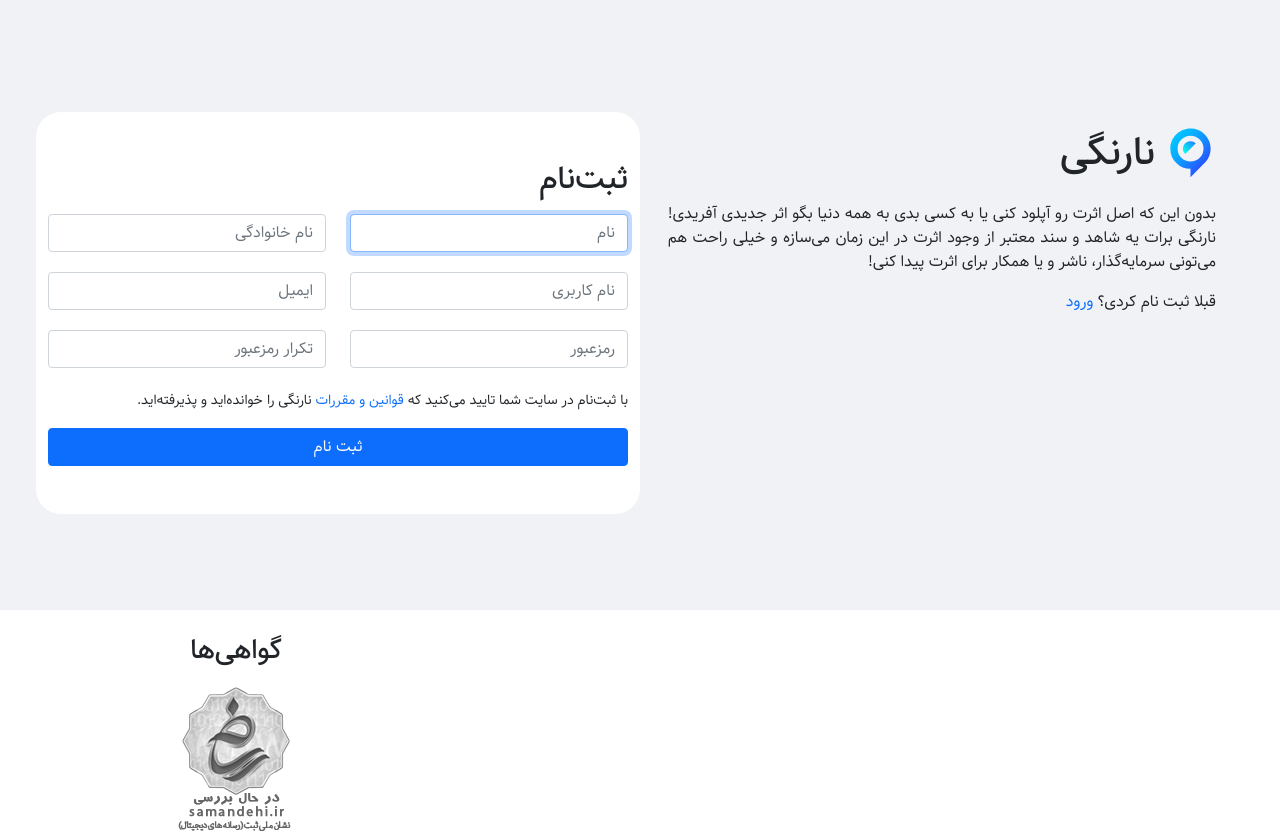
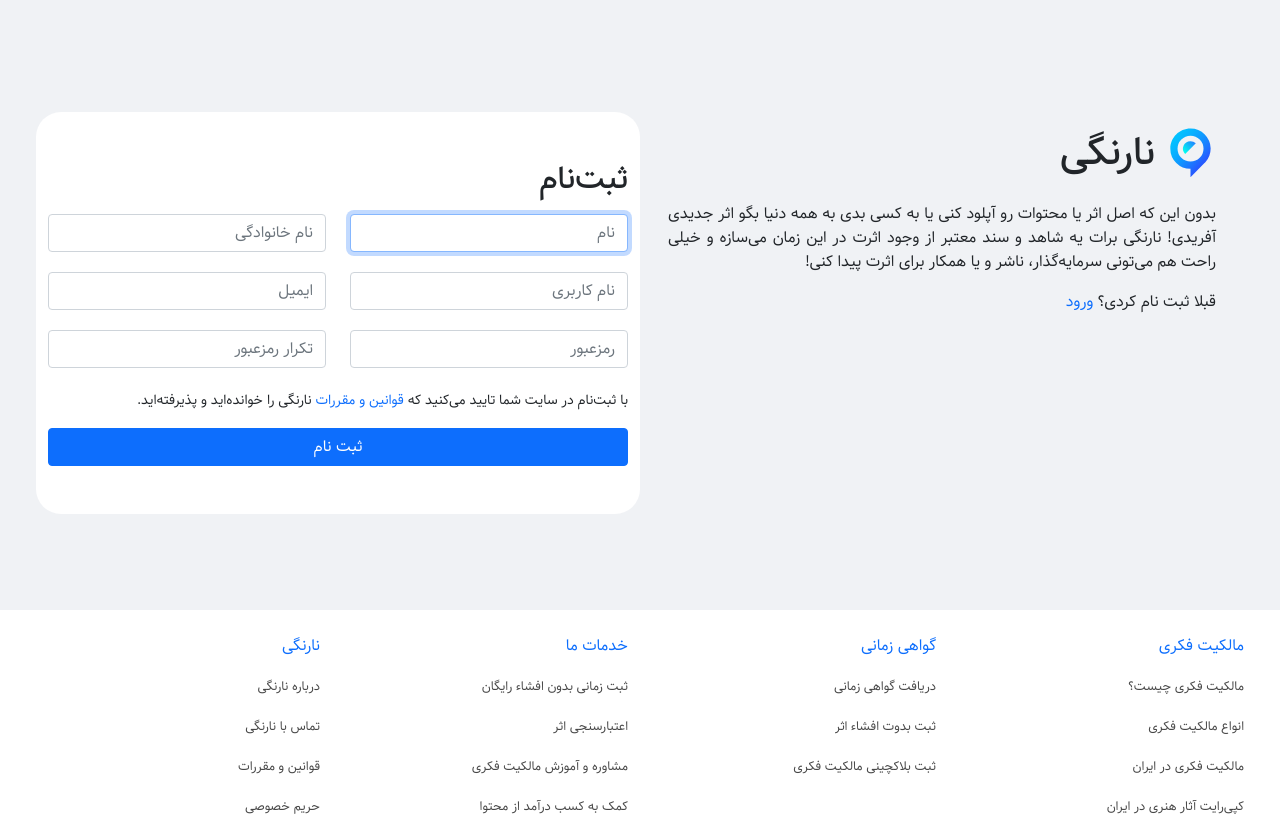
Before and after one commit to sopaidar/inonet, a Django app: page / in a window 1280 px wide. Shown: the top 831 px of the page. Run offline with Django 3.2, Linux system fonts and the light colour scheme; some libraries are stand-ins or nearby versions.

Commit message:
landing page

```diff
--- a/inonet/static/css/project.css
+++ b/inonet/static/css/project.css
@@ -18,10 +18,28 @@ body {
   -o-background-size: cover;
   background-size: cover;
   min-height: 110vh;
-
 }
 .footer {
   background-color: white;
+}
+.llink {
+  background: linear-gradient(
+    to right,
+    rgb(70, 70, 70) 50%,
+    #0d6efd 50%,
+    #0d6efd
+  );
+  background-clip: text;
+  -webkit-background-clip: text;
+  -webkit-text-fill-color: transparent;
+  background-size: 200% 100%;
+  background-position: left;
+  font-size: small;
+  transition: background-position 500ms ease;
+
+}
+.llink:hover {
+  background-position: right;
 }
 @media (max-width: 567px) {
   .page-app {
--- a/inonet/templates/base.html
+++ b/inonet/templates/base.html
@@ -522,7 +522,62 @@
         </div>
     </div>
 
+{% if not request.user.is_authenticated %}
+<div class="footer container-fluid mt-5">
+  <div class="row p-4">
+    <div class="col-md-3 col-6">
+      <p class="text-primary">مالکیت فکری</p>
 
+      <p><a href="" class="llink">مالکیت فکری چیست؟</a></p>
+      <p><a href="" class="llink">انواع مالکیت فکری</a></p>
+      <p><a href="" class="llink">مالکیت فکری در ایران</a></p>
+
+      <p><a href="" class="llink">کپی‌رایت آثار هنری در ایران</a></p>
+
+    </div>
+    <div class="col-md-3 col-6">
+      <p class="text-primary">گواهی زمانی</p>
+      <p><a href="" class="llink">دریافت گواهی زمانی</a></p>
+      <p><a href="" class="llink">ثبت بدوت افشاء اثر</a></p>
+      <p><a href="" class="llink">ثبت بلاکچینی مالکیت فکری</a></p>
+    </div>
+    <div class="col-md-3 col-6">
+      <p class="text-primary">خدمات ما</p>
+      <p><a href="" class="llink">ثبت زمانی بدون افشاء رایگان</a></p>
+      <p><a href="" class="llink">اعتبارسنجی اثر</a></p>
+      <p><a href="" class="llink">مشاوره و آموزش مالکیت فکری</a></p>
+      <p><a href="" class="llink">کمک به کسب درآمد از محتوا</a></p>
+
+    </div>
+    <div class="col-md-3 col-6">
+      <p class="text-primary">نارنگی</p>
+      <p><a href="" class="llink">درباره نارنگی</a></p>
+      <p><a href="" class="llink">تماس با نارنگی</a></p>
+      <p><a href="" class="llink">قوانین و مقررات</a></p>
+      <p><a href="" class="llink">حریم خصوصی</a></p>
+
+    </div>
+  </div>
+  <hr>
+  <div class="col-md-4 mx-auto">
+    <h3 class="mb-3 text-center">گواهی‌ها</h3>
+    <div class="row">
+      <div class="col text-center">
+        <a
+          href='javascript:window.open("https://logo.samandehi.ir/Verify.aspx?id=273127&p=uiwkjyoexlaorfthuiwkjyoe", "Popup","toolbar=no, scrollbars=no, location=no, statusbar=no, menubar=no, resizable=0, width=450, height=630, top=30")'><img
+            referrerpolicy='origin' id='nbqejzpergvjjxlznbqejzpe' alt='logo-samandehi'
+            src='{% static "images/samandehi.png" %}' /></a>
+      </div>
+      <div class="col text-center">
+        <a referrerpolicy="origin" target="_blank"
+          href="https://trustseal.enamad.ir/?id=234052&amp;Code=Uf92YIU8MhDGW0mSjcIt"><img referrerpolicy="origin"
+            src="https://Trustseal.eNamad.ir/logo.aspx?id=234052&amp;Code=Uf92YIU8MhDGW0mSjcIt" alt=""
+            style="cursor:pointer" id="Uf92YIU8MhDGW0mSjcIt"></a>
+      </div>
+    </div>
+  </div>
+</div>
+{% endif %}
 
 
     <div class="d-none">
--- a/inonet/templates/pages/about.html
+++ b/inonet/templates/pages/about.html
@@ -1 +1,5 @@
 {% extends "base.html" %}
+{% block content %}
+نارنگی شبکه اجتماعی تخصصی هنرمندان، تولیدکنندگان محتوا و صاحبان اسناد است که می‌توانند به کمک آن و به صورت رایگان گواهی زمانی بدوت افشاء محتوای خود را ایجاد کنند. گواهی‌های زمانی نقش  مهمی در اثبات مالکیت فکری، خصوصا در حوزه کی‌رایت دارند. نارنگی با یهره‌گیری از فناوری‌های رمزنگاری بدون دریافت اصل اثر، اثرانشگتی یکتا و یک‌طرفه از اثر را ثبت می‌نماید.
+
+{% endblock content %}
--- a/inonet/templates/pages/landing-page.html
+++ b/inonet/templates/pages/landing-page.html
@@ -8,7 +8,7 @@
         </h1>
         <!-- <h3 class="mb-4">ایجاد رایگان مدرک کپی‌رایت</h3> -->
         <p class="lh-base" style="text-align: justify;">
-          بدون این که اصل اثرت رو آپلود کنی یا به کسی بدی به همه دنیا بگو اثر
+          بدون این که اصل اثر یا محتوات رو آپلود کنی یا به کسی بدی به همه دنیا بگو اثر
           جدیدی آفریدی! نارنگی برات یه شاهد و سند معتبر از وجود اثرت در این زمان
           می‌سازه و خیلی راحت هم می‌تونی سرمایه‌گذار، ناشر و یا همکار برای اثرت
           پیدا کنی!
@@ -171,31 +171,6 @@
   </div>
 </div>
 
-<div class="footer container-fluid mt-5">
-  <div class="row p-4">
-    <div class="col">
 
-    </div>
-    <div class="col">
 
-    </div>
-    <div class="col text-center mx-auto">
-      <h3 class="mb-3">گواهی‌ها</h3>
-      <div class="row">
-        <div class="col">
-          <a
-            href='javascript:window.open("https://logo.samandehi.ir/Verify.aspx?id=273127&p=uiwkjyoexlaorfthuiwkjyoe", "Popup","toolbar=no, scrollbars=no, location=no, statusbar=no, menubar=no, resizable=0, width=450, height=630, top=30")'><img
-              referrerpolicy='origin' id='nbqejzpergvjjxlznbqejzpe' alt='logo-samandehi'
-              src='{% static "images/samandehi.png" %}' /></a>
-        </div>
-        <div class="col">
-          <a referrerpolicy="origin" target="_blank"
-            href="https://trustseal.enamad.ir/?id=234052&amp;Code=Uf92YIU8MhDGW0mSjcIt"><img referrerpolicy="origin"
-              src="https://Trustseal.eNamad.ir/logo.aspx?id=234052&amp;Code=Uf92YIU8MhDGW0mSjcIt" alt=""
-              style="cursor:pointer" id="Uf92YIU8MhDGW0mSjcIt"></a>
-        </div>
-      </div>
-    </div>
-  </div>
-
-  {% endblock content %}
+{% endblock content %}
```
